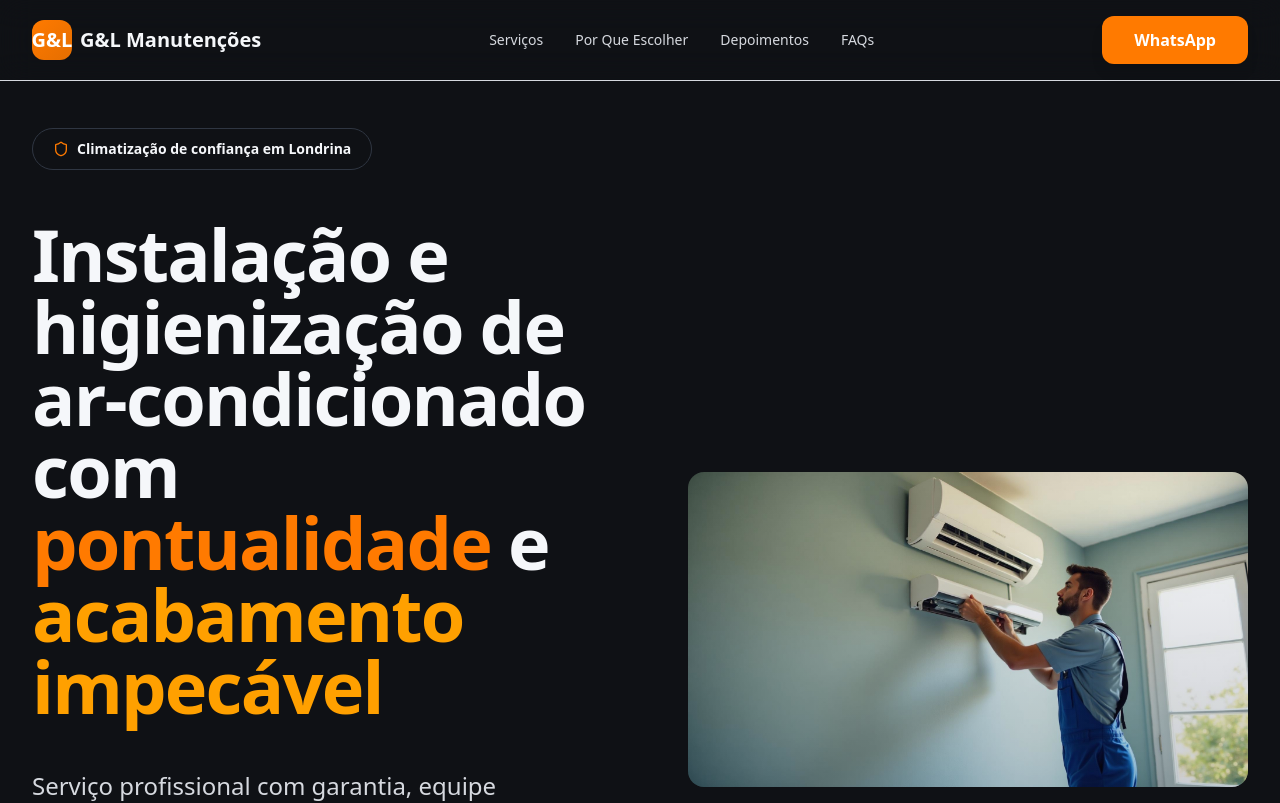
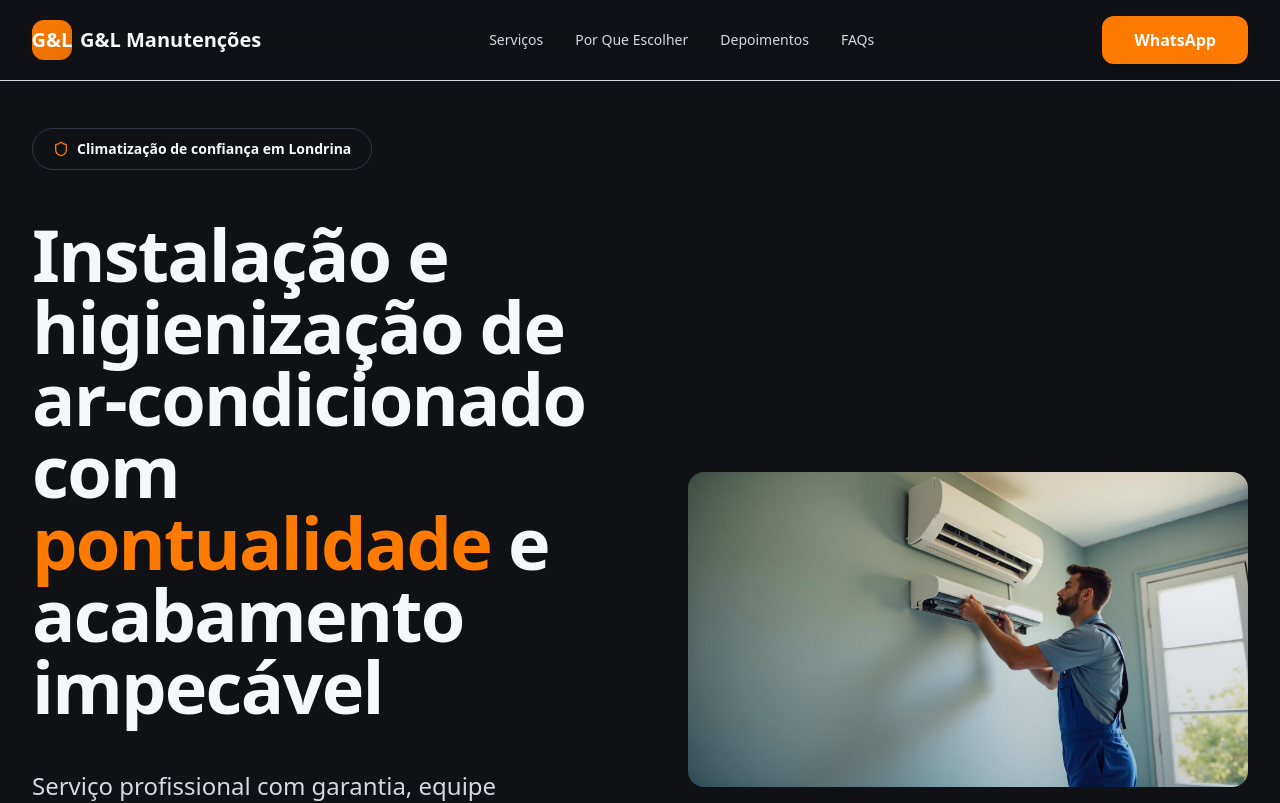
Before and after one commit to Joao-Gabriel17/gl-mantem-landing, a React (Vite) app: page / in a window 1280 px wide. Shown: the top 803 px of the page. Built offline with nearby package versions, Linux system fonts and the light colour scheme; the HTML template or start-up script is replaced by a standard one.

Commit message:
Update amber accent color variables in CSS
Replaced amber accent color variables with lighter shades.

```diff
--- a/src/index.css
+++ b/src/index.css
@@ -18,9 +18,8 @@ All colors MUST be HSL.
     --text-100: #F5F7FA;
     --text-300: #D6D9DF;
     --line-700: #2A2F37;
-    --accent-amber-500: #FFA000; /* base */
-    --accent-amber-600: #E69000; /* hover */
-    --accent-amber-700: #CC8400; /* active */
+    --accent-amber-300: #FFC94D;
+    --accent-amber-400: #FFB300;
 
     /* HVAC Brand Dark Professional Theme - HSL for shadcn compat */
 
```
